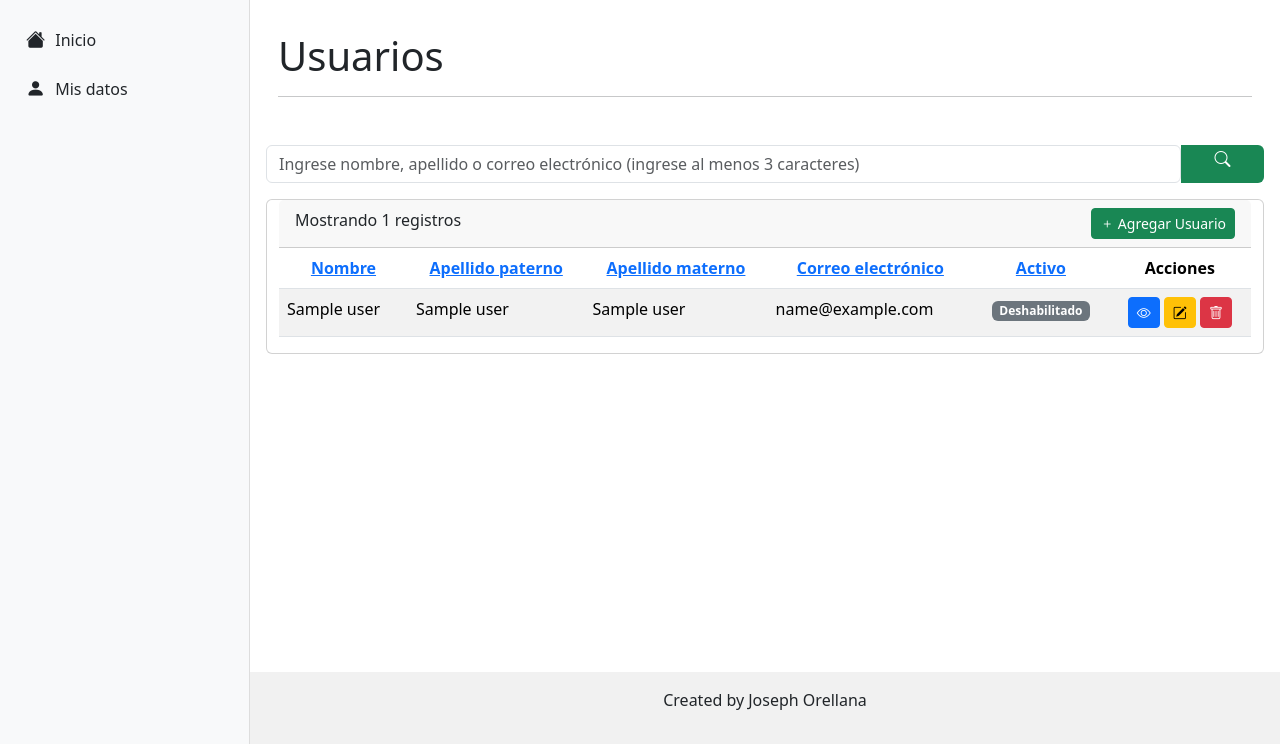
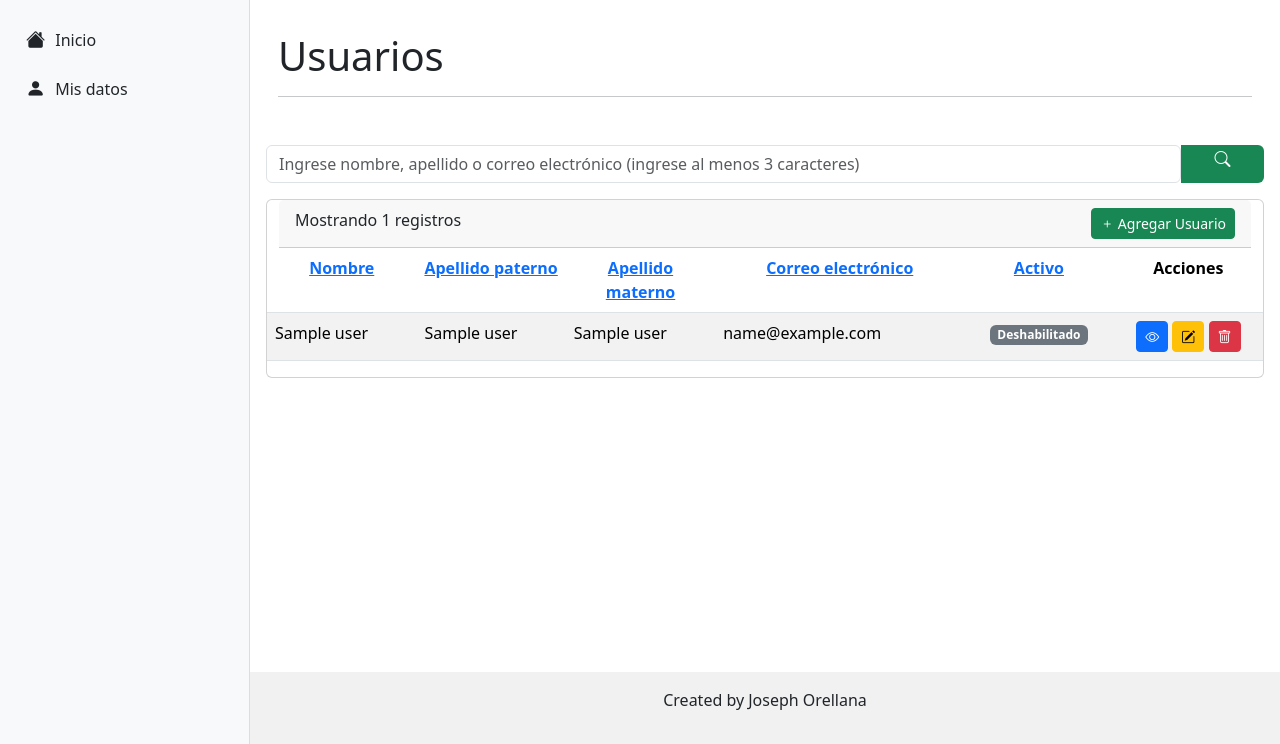
Before and after one commit to josephorellana/demo-with-cakephp, a CakePHP app: template app/src/Template/Users/index.ctp in a window 1280 px wide. Shown: the part 56-800 px from the top of the page. Run offline with PHP 8.4 and a stand-in for CakePHP, Linux system fonts and the light colour scheme; the template is opened without the code that fills it: most values are stand-ins (such as "Sample title", 1, 10 or a date in 2020); data that the repository does not hold is empty; some libraries are stand-ins or nearby versions.

Commit message:
Responsiveness fix in users table

```diff
--- a/app/src/Template/Element/Users/users_table.ctp
+++ b/app/src/Template/Element/Users/users_table.ctp
@@ -17,24 +17,24 @@
     <div class="card-block">
         <table cellpadding="0" cellspacing="0" class="table table-striped">
             <thead>
-                <tr>
-                    <th scope="col" class="text-center"><?= $this->Paginator->sort('name', 'Nombre') ?></th>
-                    <th scope="col" class="text-center"><?= $this->Paginator->sort('paternal_last_name', 'Apellido paterno') ?></th>
-                    <th scope="col" class="text-center"><?= $this->Paginator->sort('maternal_last_name', 'Apellido materno') ?></th>
-                    <th scope="col" class="text-center"><?= $this->Paginator->sort('email', 'Correo electrónico') ?></th>
-                    <th scope="col" class="text-center"><?= $this->Paginator->sort('is_active', 'Activo') ?></th>
-                    <th scope="col" class="actions text-center">Acciones</th>
+                <tr class="row">
+                    <th scope="col" class="text-center col"><?= $this->Paginator->sort('name', 'Nombre') ?></th>
+                    <th scope="col" class="text-center col"><?= $this->Paginator->sort('paternal_last_name', 'Apellido paterno') ?></th>
+                    <th scope="col" class="text-center col"><?= $this->Paginator->sort('maternal_last_name', 'Apellido materno') ?></th>
+                    <th scope="col" class="text-center col-sm-3"><?= $this->Paginator->sort('email', 'Correo electrónico') ?></th>
+                    <th scope="col" class="text-center col"><?= $this->Paginator->sort('is_active', 'Activo') ?></th>
+                    <th scope="col" class="actions text-center col">Acciones</th>
                 </tr>
             </thead>
             <tbody>
                 <?php foreach ($users as $user): ?>
-                <tr>
-                    <td><?= h($user->name) ?></td>
-                    <td><?= h($user->paternal_last_name) ?></td>
-                    <td><?= h($user->maternal_last_name) ?></td>
-                    <td><?= h($user->email) ?></td>
-                    <td class="text-center"><?= ($user->is_active) ? '<span class="badge text-bg-success">Activo</span>': '<span class="badge text-bg-secondary">Deshabilitado</span>' ?></td>
-                    <td class="actions text-center">
+                <tr class="row">
+                    <td class="col"><?= h($user->name) ?></td>
+                    <td class="col"><?= h($user->paternal_last_name) ?></td>
+                    <td class="col"><?= h($user->maternal_last_name) ?></td>
+                    <td class="col-sm-3"><?= h($user->email) ?></td>
+                    <td class="text-center col"><?= ($user->is_active) ? '<span class="badge text-bg-success">Activo</span>': '<span class="badge text-bg-secondary">Deshabilitado</span>' ?></td>
+                    <td class="actions text-center col">
                         <?= $this->Html->link(
                             '<i class="bi bi-eye"></i>',
                             ['action' => 'view', $user->id],
```
